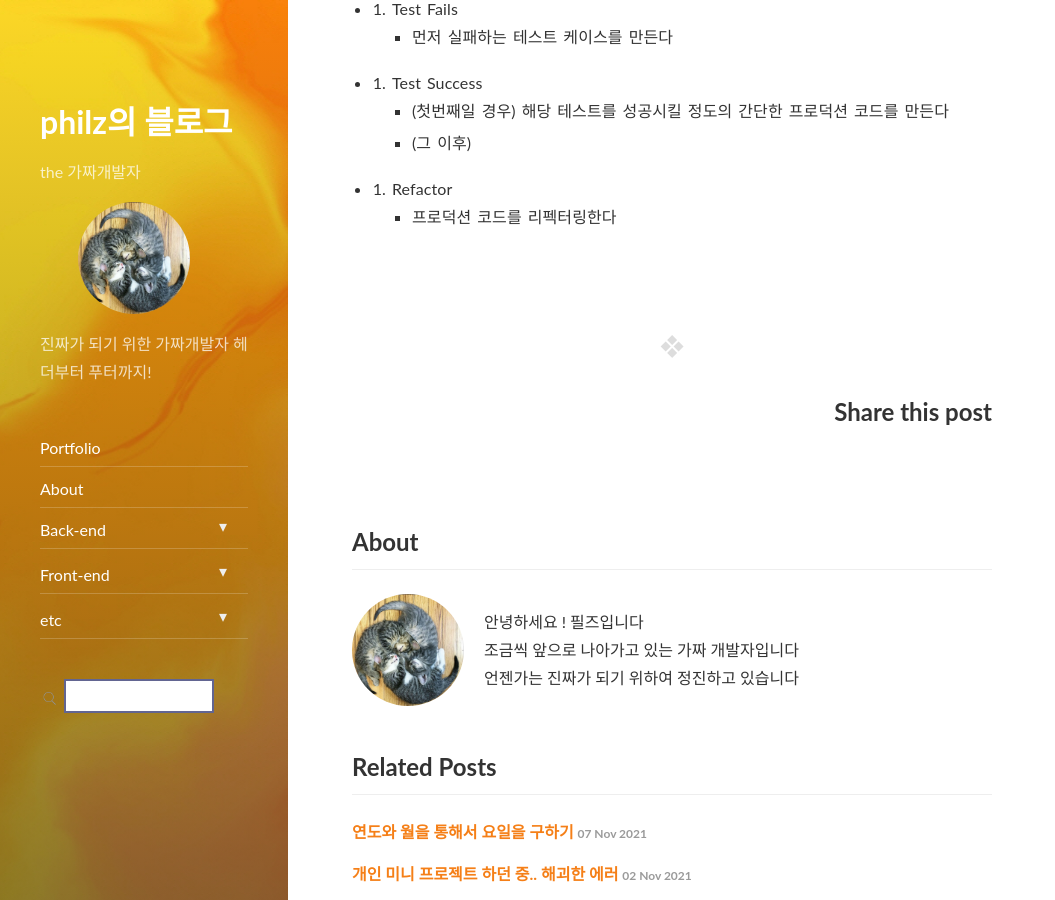
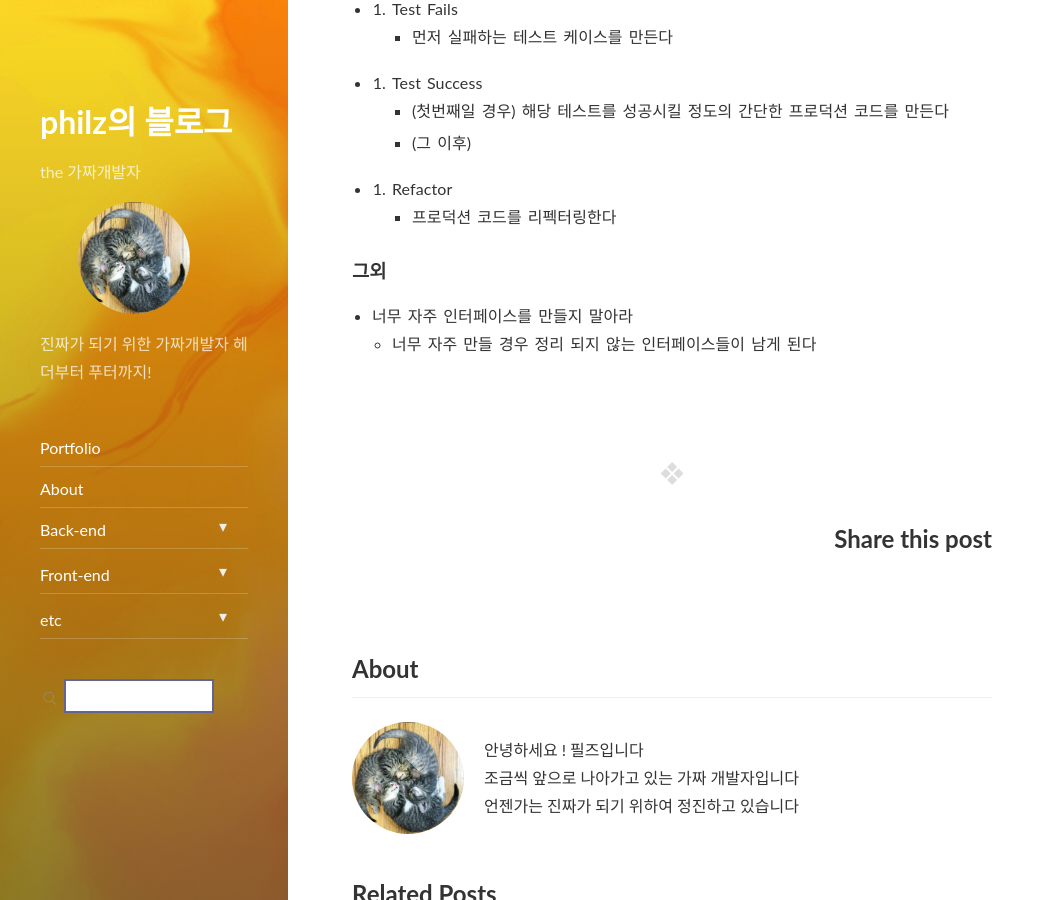
Before and after one commit to progress0407/progress0407.github.io, a Jekyll site: the page built from _posts/backend/java/2021-11-07-java-nextstep-playground.md, in a window 1280 px wide and 900 px high, scrolled down 454 px. Shown: the whole window, without its empty margins (0-1055 px from the left). Built offline with Jekyll 4.4.1, drawn with Linux system fonts in a browser that asks for light colours; nearby versions of some CDN libraries.

Commit message:
넥스트 스텝 강의 정리

```diff
--- a/_posts/backend/java/2021-11-07-java-nextstep-playground.md
+++ b/_posts/backend/java/2021-11-07-java-nextstep-playground.md
@@ -27,3 +27,8 @@ comments: true
   - (그 이후)
 - 3. Refactor
   - 프로덕션 코드를 리펙터링한다
+
+### 그외
+
+- 너무 자주 인터페이스를 만들지 말아라
+  - 너무 자주 만들 경우 정리 되지 않는 인터페이스들이 남게 된다
```
